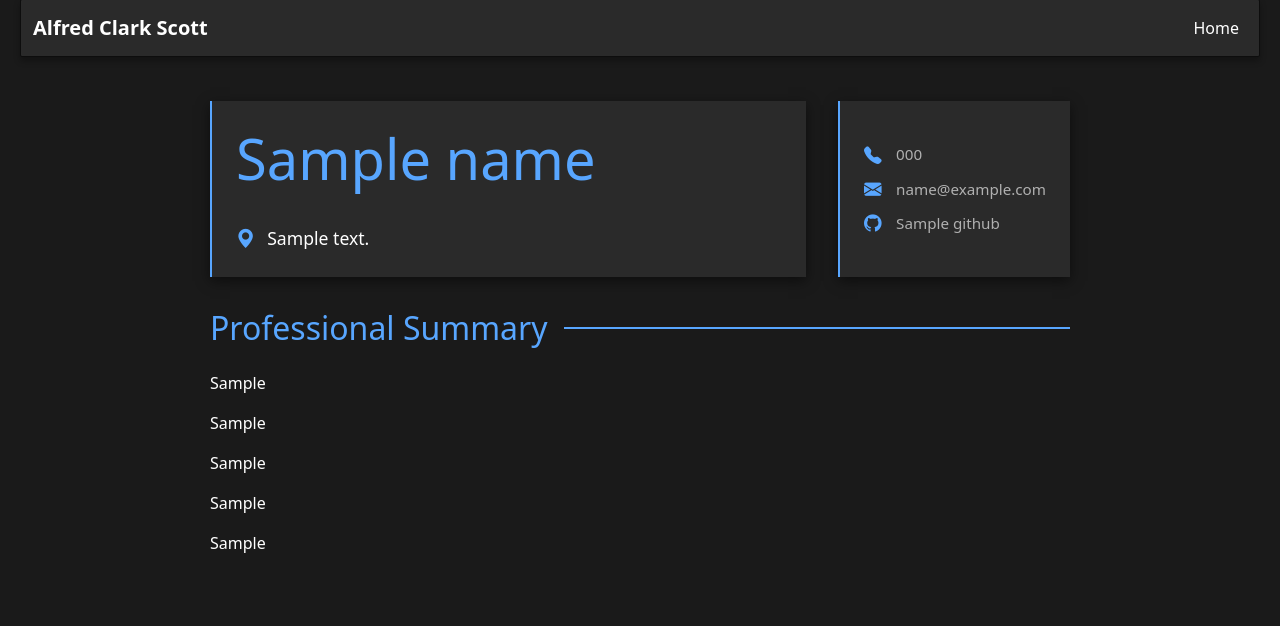
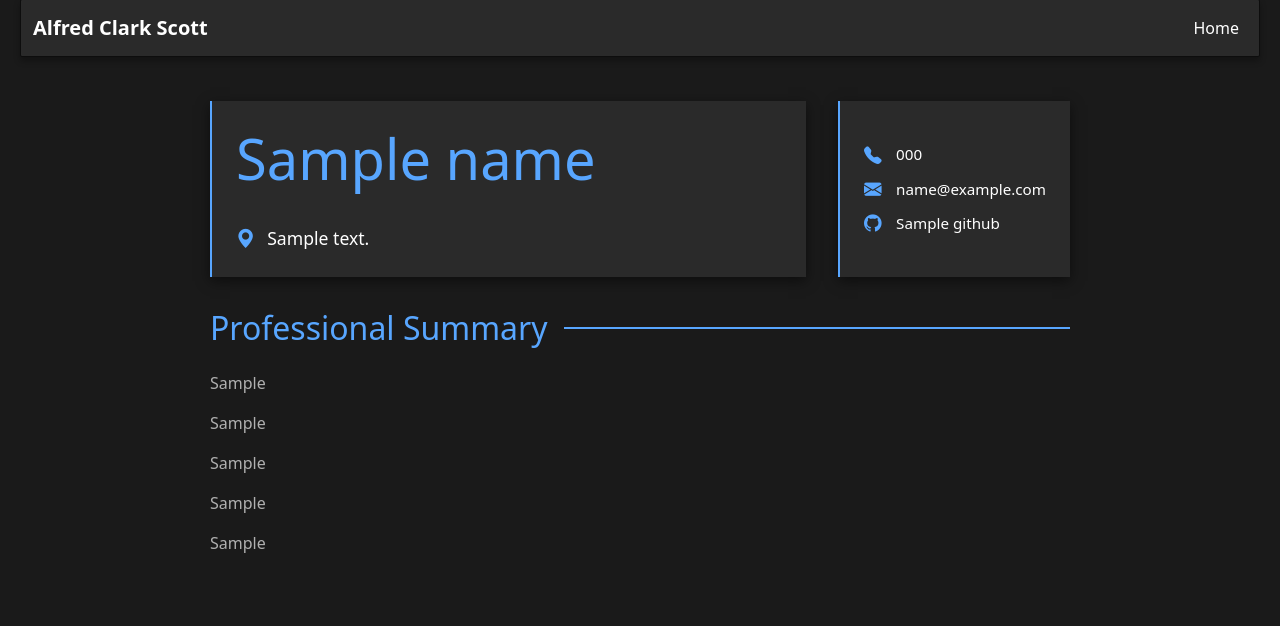
Before and after one commit to alfred-c-scott/PortfolioSite, a FastAPI app: template app/templates/home.html in a window 1280 px wide. Shown: the part 21-647 px from the top of the page. Run offline with FastAPI, Linux system fonts and the light colour scheme; the template is opened without the code that fills it: most values are stand-ins (such as "Sample title", 1, 10 or a date in 2020); parts of the project's set-up code (start-up, migrations or seed data) failed here and were passed over.

Commit message:
style fixes

```diff
--- a/app/templates/base.html
+++ b/app/templates/base.html
@@ -15,7 +15,7 @@
     <style>
         body {
             background-color: #1a1a1a;
-            color: #ffffff;
+            color: #b0b0b0;
         }
 
         .navbar-dark {
--- a/app/templates/home.html
+++ b/app/templates/home.html
@@ -82,7 +82,7 @@
         display: flex;
         align-items: center;
         gap: 0.75rem;
-        color: #b0b0b0;
+        color: #ffffff;
         font-size: 0.95rem;
         margin-bottom: 0.5rem;
     }
@@ -99,7 +99,7 @@
     }
 
     .contact-item a {
-        color: #b0b0b0;
+        color: #ffffff;
         text-decoration: none;
         transition: color 0.2s;
     }
```
